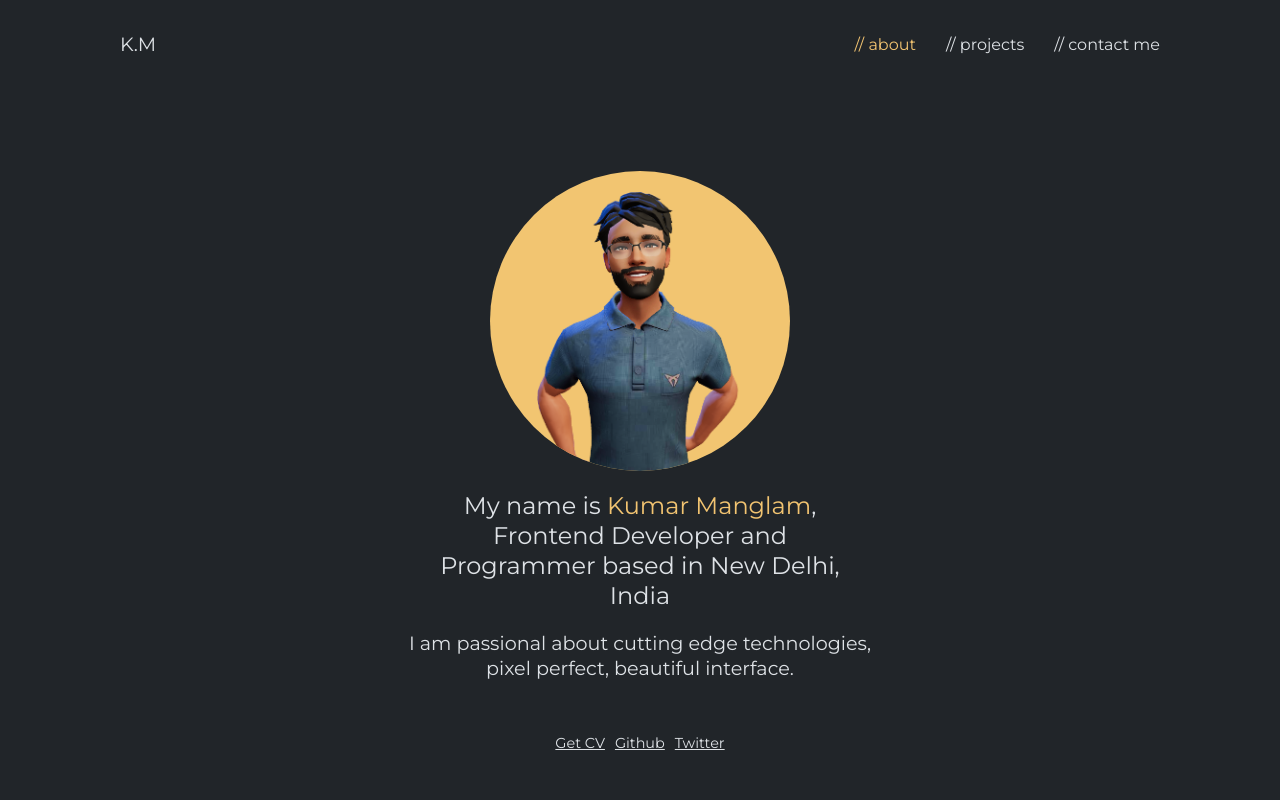
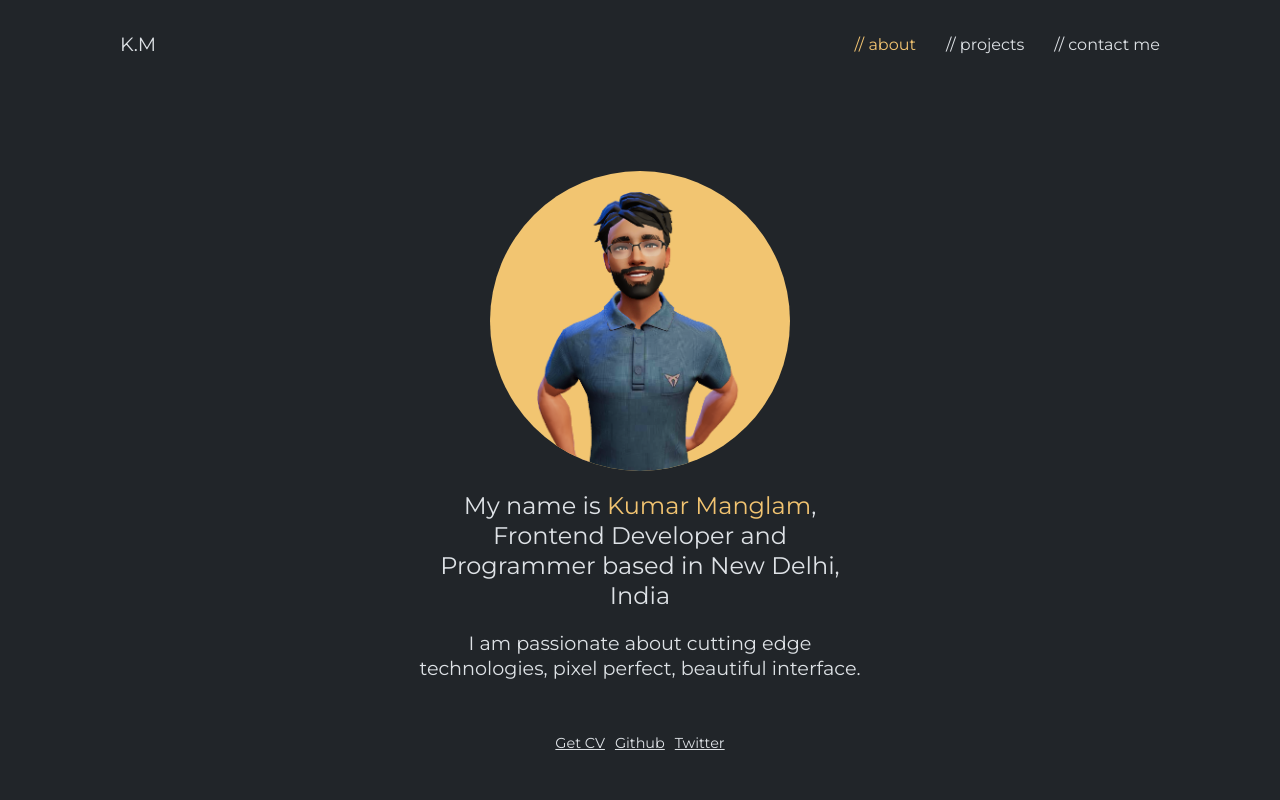
Before and after one commit to kumarmanglam/portfoliov1, a React (Create React App) app: page / in a window 1280 px wide. Shown: the top 800 px of the page. Built offline with nearby package versions, Linux system fonts and the light colour scheme.

Commit message:
fixed bio

```diff
--- a/src/components/Hero/index.js
+++ b/src/components/Hero/index.js
@@ -20,7 +20,7 @@ function Hero() {
         </div>
         <div>
           <p className="intro-desc2">
-            I am passional about cutting edge technologies, pixel perfect,
+            I am passionate about cutting edge technologies, pixel perfect,
             beautiful interface.
           </p>
         </div>
```
